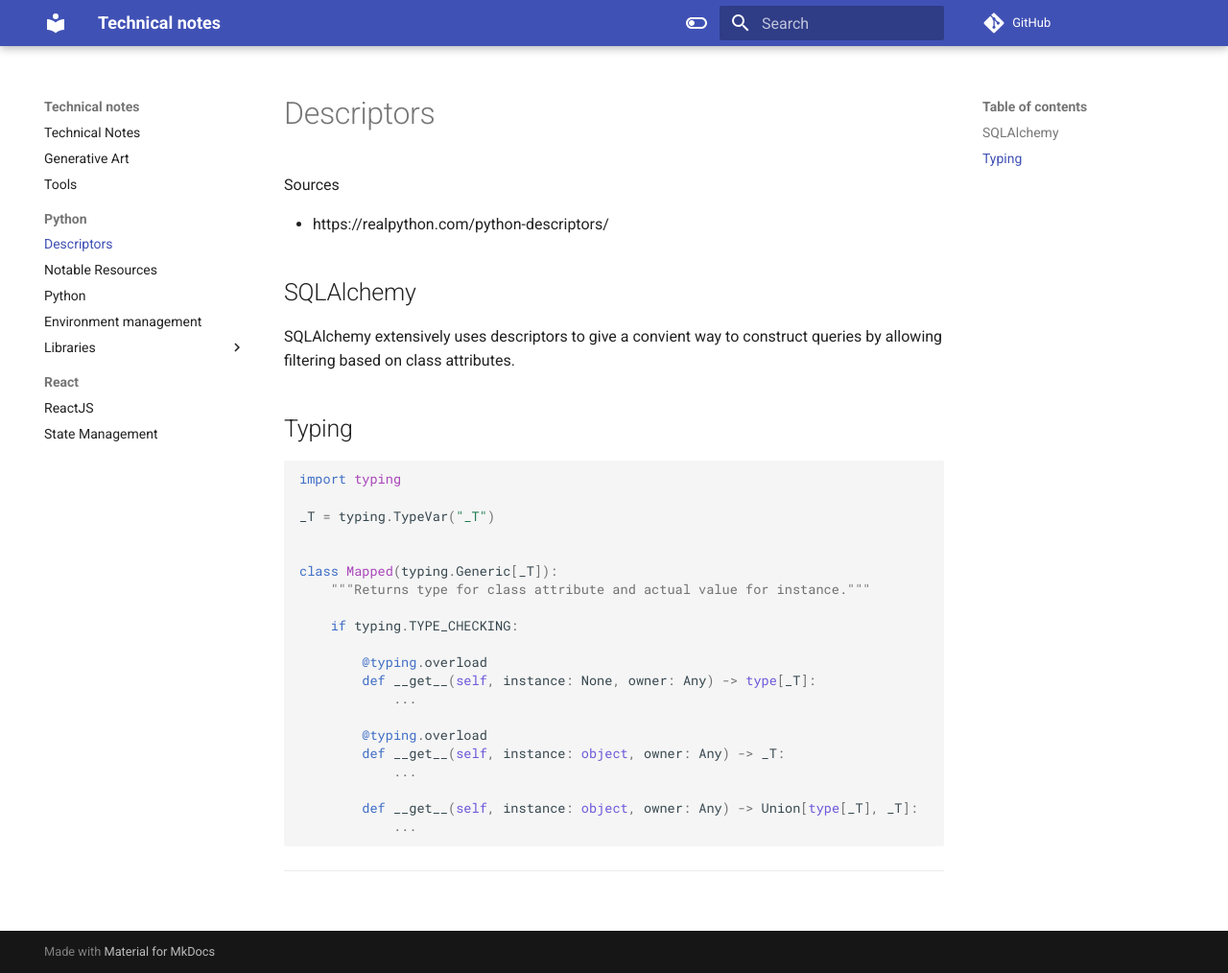
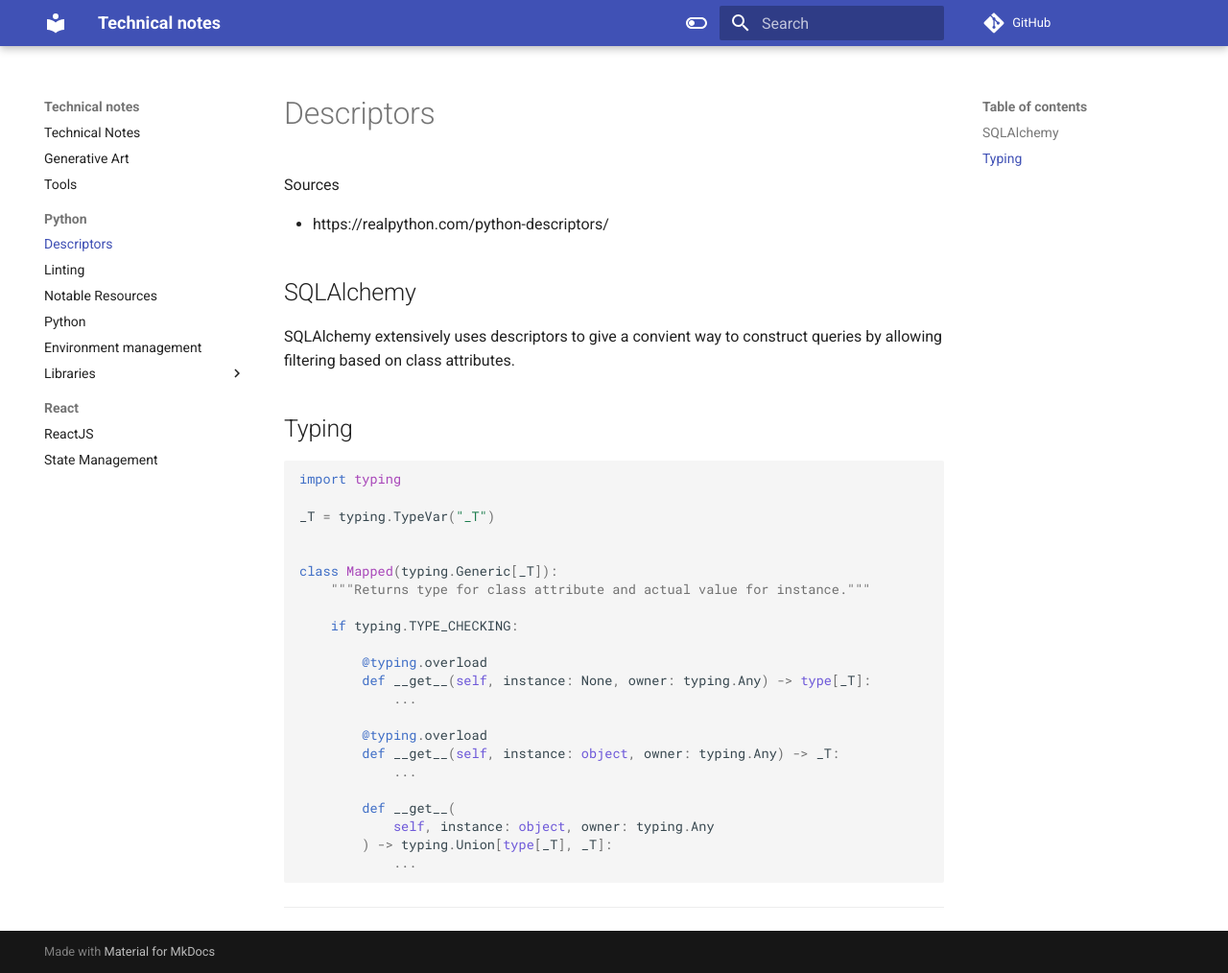
Before and after one commit to adhtruong/notes, an MkDocs documentation site: the page built from docs/python/descriptors.md, in a window 1280 px wide and 1014 px high. Shown: the whole window at 96% size. Built offline with MkDocs 1.6.1 and Material for MkDocs 9.7.7, drawn with Linux system fonts in a browser that asks for light colours; comment, search, counter and statistics services are not loaded.

Commit message:
Update descriptors

````diff
--- a/docs/python/descriptors.md
+++ b/docs/python/descriptors.md
@@ -22,13 +22,15 @@
     if typing.TYPE_CHECKING:
 
         @typing.overload
-        def __get__(self, instance: None, owner: Any) -> type[_T]:
+        def __get__(self, instance: None, owner: typing.Any) -> type[_T]:
             ...
 
         @typing.overload
-        def __get__(self, instance: object, owner: Any) -> _T:
+        def __get__(self, instance: object, owner: typing.Any) -> _T:
             ...
 
-        def __get__(self, instance: object, owner: Any) -> Union[type[_T], _T]:
+        def __get__(
+            self, instance: object, owner: typing.Any
+        ) -> typing.Union[type[_T], _T]:
             ...
 ```
````
Also changed, not shown: .pre-commit-config.yaml (+8 -0 lines), docs/python/linting.md (added, +8 -0 lines).
